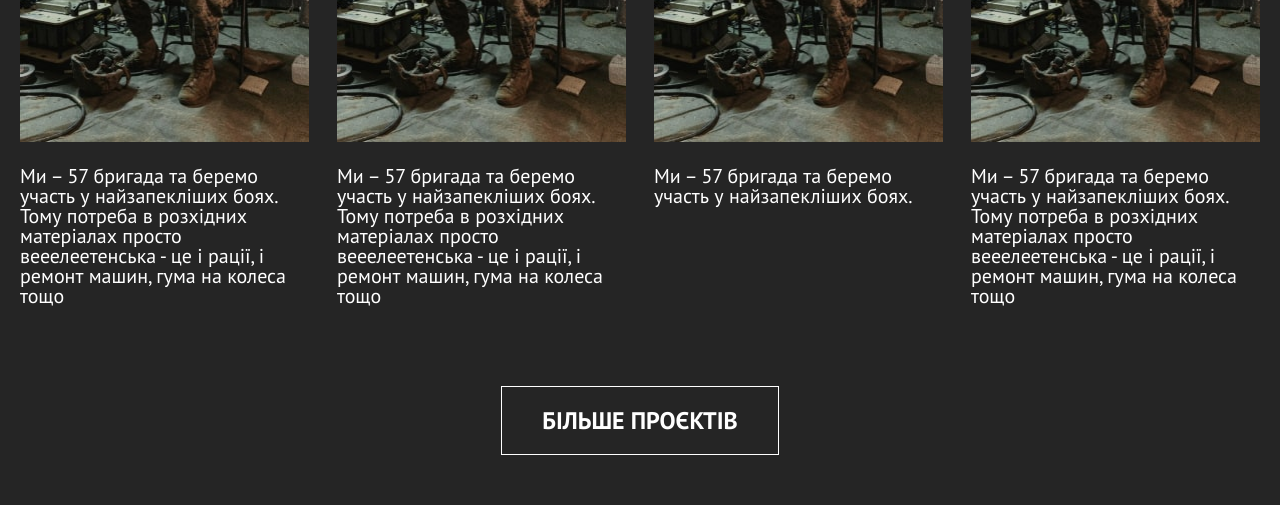
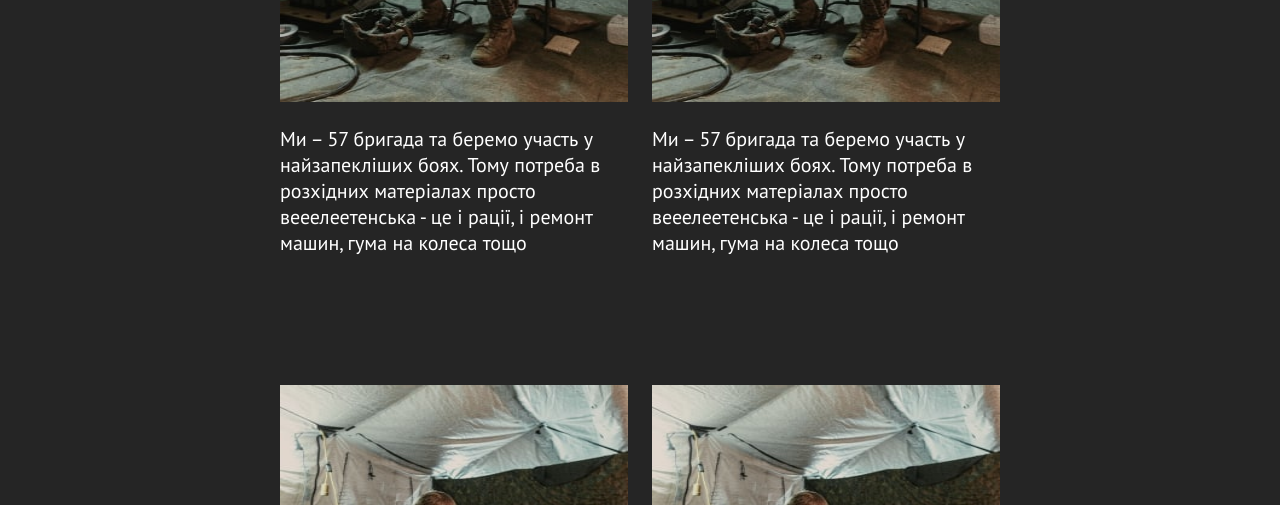
Before and after one commit to baza-trainee/dokoopy-frontend, a React (Vite) app: page / in a window 1280 px wide. Shown: the part 2920-3425 px from the top of the page. Built offline with nearby package versions, Linux system fonts and the light colour scheme; grey boxes are pictures that could not be loaded.

Commit message:
our project adaptive

```diff
--- a/src/styles/components/_projects.scss
+++ b/src/styles/components/_projects.scss
@@ -1,20 +1,3 @@
-
-h2,
-p {
-   margin: 0;
-}
-
-ul {
-   margin: 0;
-   padding: 0;
-   list-style: none;
-}
-
-a {
-   color: currentColor;
-   text-decoration: none;
-}
-
 img {
    display: block;
    max-width: 100%;
@@ -31,11 +14,34 @@ body {
 
 .projects-container{
    display: flex;
-   padding-top: 100px;
-   padding-bottom: 100px;
+   margin-right: auto;
+   margin-left: auto;
+   width: 320px;
+   padding: 80px 24px;
    flex-direction: column;
-   align-items: center;
-   gap: 80px;
+   gap: 51px;
+}
+
+@media (min-width: 390px) {
+   .projects-container {
+      width: 390px;
+   }
+}
+
+@media (min-width: 768px) {
+   .projects-container {
+      width: 768px;
+      padding: 100px 24px;
+      gap: 40px;
+   }
+}
+
+@media (min-width: 1440px) {
+   .projects-container {
+      width: 1440px;
+      padding: 140px 100px;
+      gap: 60px;
+   }
 }
 
 .title-dark{
@@ -44,35 +50,94 @@ body {
 
 .projects-block{
    display: flex;
-   width: 1240px;
-   align-items: start;
-   gap: 28px;
+   width: 280px;
+   align-items: flex-start;
+   align-content: flex-start;
+   gap: 129px 24px;
+   overflow: auto;
 }
 
-.projects-block-box{
+@media (min-width: 390px) {
+   .projects-block {
+      width: 342px;
+   }
+}
+
+@media (min-width: 768px) {
+   .projects-block {
+      width: 720px;
+      flex-wrap: wrap;
+      overflow: visible;
+   }
+}
+
+@media (min-width: 1440px) {
+   .projects-block {
+      width: 1240px;
+   }
+}
+
+.projects-block-box {
    display: flex;
-   width: 292px;
+   width: 275px;
    flex-direction: column;
    justify-content: center;
    align-items: center;
    gap: 24px;
+   flex-shrink: 0;
 }
 
-.projects-block-box-img{
-   width: 292px;
-   height: 384px;
+@media (min-width: 390px) {
+   .projects-block-box {
+      width: 341px;
+   }
+}
+
+@media (min-width: 768px) {
+   .projects-block-box {
+      width: 348px;
+   }
+}
+
+@media (min-width: 1440px) {
+   .projects-block-box {
+      width: 292px;
+   }
+}
+
+.projects-block-box-img {
+   width: 341px;
+   height: 338px;
+}
+
+@media (min-width: 768px) {
+   .projects-block-box-img {
+      width: 348px;
+      height: 384px;
+   }
+}
+
+@media (min-width: 1440px) {
+   .projects-block-box-img {
+      width: 292px;
+      height: 384px;
+   }
 }
 
 .projects-block-box-text{
    color: var(--white);
    font-size: 20px;
+   line-height: normal;
 }
 
 .projects-btn {
    display: flex;
-   padding: 18px 40px;
    justify-content: center;
    align-items: center;
+   width: 276px;
+   height: 67px;
+   margin-left: auto;
+   margin-right: auto;
    color: var(--white);
    font-family: PT Sans;
    font-size: 24px;
```
